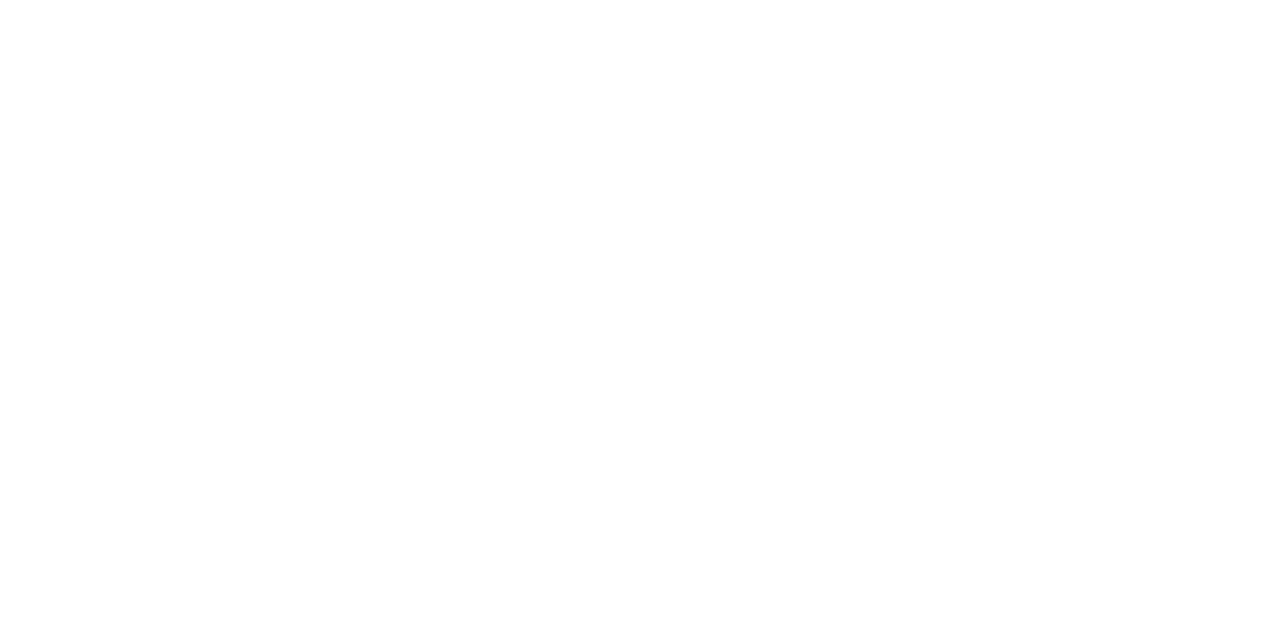
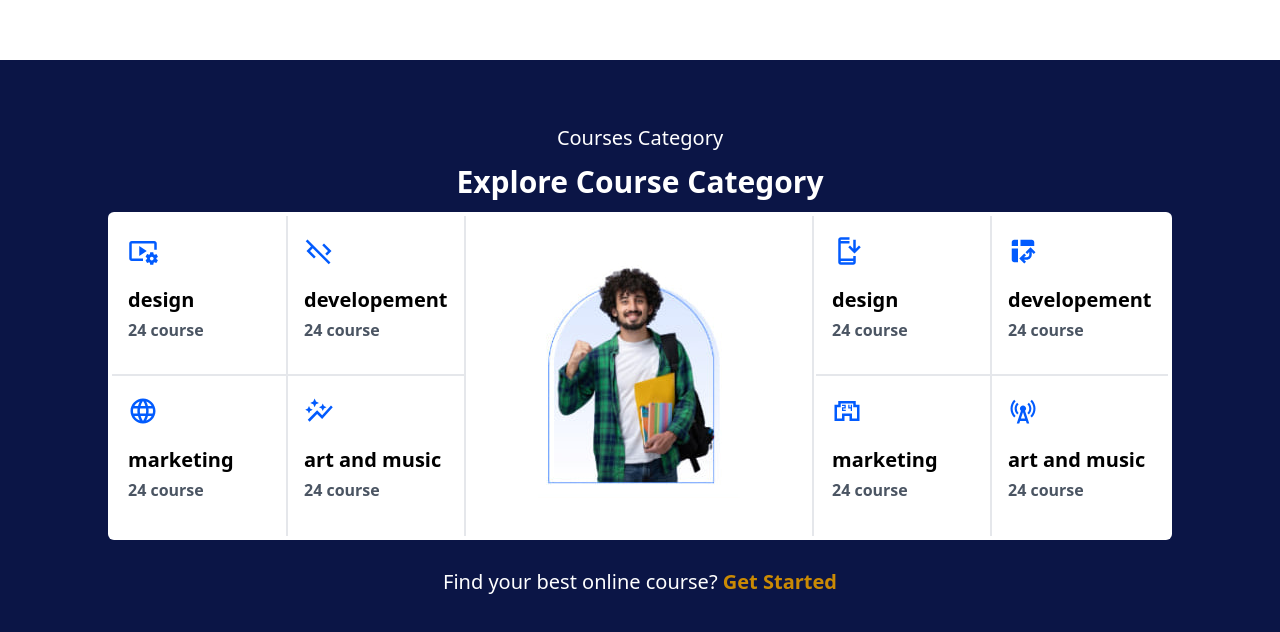
Before and after one commit to mihret1/abacus-courses, a React (Vite) app in the folder client/: page / in a window 1280 px wide. Shown: the part 1564-2196 px from the top of the page. Before the commit the page ends 2000 px from the top, so only its background shows below. Built offline with nearby package versions, Linux system fonts and the light colour scheme.

Commit message:
finish H three

```diff
--- a/client/src/pages/Home.jsx
+++ b/client/src/pages/Home.jsx
@@ -1,4 +1,4 @@
-import React from 'react'
+import React, { useState } from 'react'
  import p1 from '../assets/p1.jpg'
  import p2 from '../assets/p2.jpg'
  import FormatAlignJustifyIcon from '@mui/icons-material/FormatAlignJustify';
@@ -9,8 +9,31 @@
 import CardMembershipIcon from '@mui/icons-material/CardMembership';
 import VerifiedIcon from '@mui/icons-material/Verified';
 // import '../styles/home.css'
+import person1 from '../assets/person1.jpg'
+
+
+import VideoSettingsOutlinedIcon from '@mui/icons-material/VideoSettingsOutlined';
+import CodeOffOutlinedIcon from '@mui/icons-material/CodeOffOutlined';
+import LanguageOutlinedIcon from '@mui/icons-material/LanguageOutlined';
+import AutoGraphOutlinedIcon from '@mui/icons-material/AutoGraphOutlined';
+
+import InstallMobileOutlinedIcon from '@mui/icons-material/InstallMobileOutlined';
+import PivotTableChartOutlinedIcon from '@mui/icons-material/PivotTableChartOutlined';
+import LocalConvenienceStoreOutlinedIcon from '@mui/icons-material/LocalConvenienceStoreOutlined';
+import CellTowerOutlinedIcon from '@mui/icons-material/CellTowerOutlined';
 
 function Home() {
+  const [isHover1,setIsHoverd1]=useState(false)
+  const [isHover2,setIsHoverd2]=useState(false)
+  const [isHover3,setIsHoverd3]=useState(false)
+  const [isHover4,setIsHoverd4]=useState(false)
+
+  const [isHover5,setIsHoverd5]=useState(false)
+  const [isHover6,setIsHoverd6]=useState(false)
+  const [isHover7,setIsHoverd7]=useState(false)
+  const [isHover8,setIsHoverd8]=useState(false)
+
+
     const CardOne=(props)=>{
       return(
             <div className=' flex  flex-col items-center justify-center'>
@@ -19,9 +42,31 @@
                 <p1 className='text-center'>{props.desc} </p1>
             </div>
             )
-    }
+      }
+
+      const CardTwo=({title,desc,iconn,style,className,classNameTwo,hoverr,setHoverr})=>{
+       return(
+      <a href='/'  onMouseEnter={()=>(setHoverr(true))}
+      onMouseLeave={()=>(setHoverr(false))}>
+      <div
+
+      className={`flex flex-col h-40 w-44 pl-4 py-5 gap-5   hover:text-white ${className} `}
+      style={style}
+      // style={{ ...style, padding: '1rem', backgroundColor: 'lightblue' }}
+      >
+
+         {iconn}
+         <div className='flex flex-col gap-1'>
+           <p className='font-semibold text-xl'>{title}</p>
+           <p className={`font-semibold  ${classNameTwo}`}>{desc}</p>
+         </div>
+      </div>
+      </a>
+    )
+      }
+
   return (
-    <div className='h-[2000px] flex flex-col gap-40'>
+    <div className='h-[2000px] flex flex-col '>
              {/* section one */}
         <div className=''   style={{backgroundImage:`url(${p2})`,backgroundRepeat:'no-repeat',backgroundSize:'cover' }}>
            <Navbar />
@@ -56,11 +101,11 @@
 
               </div>
            </div>
-       </div>
+        </div>
 
 
             {/* section two */}
-       <div className='grid max-md:grid-cols-1 md:max-lg:grid-cols-2 lg:flex justify-between  py-2'>
+        <div className='mt-40 grid max-md:grid-cols-1 md:max-lg:grid-cols-2 lg:flex justify-between  py-2'>
             <img src={p1} className='w-[400px] max-xs:w-[350px] md:max-lg:w-[350px] lg:max-xl:w-[320px] h-[470px] pt-14'/>
             <div className=' flex flex-col w-[550px] max-xs:w-[350px] md:max-lg:w-[400px] lg:max-xl:w-[400px] max-sm:px-2'>
               <p className='text-xl text-[#1F788C] font-bold'>about Abacus</p>
@@ -78,7 +123,39 @@
 
             </div>
 
-       </div>
+        </div>
+
+          {/* section three */}
+        <div className='bg-[#0B1546] py-16 flex flex-col items-center gap-3'>
+                <p1 className='text-white text-xl'> Courses Category</p1>
+                <h1 className='text-white text-3xl font-semibold'>Explore Course Category</h1>
+
+                <div className='grid max-sm:grid-cols-1  sm:max-lg:grid-cols-2 lg:grid-cols-3 bg-white rounded-md p-1'>
+                  <div className='grid grid-cols-2'>
+                    <CardTwo setHoverr={setIsHoverd1}   classNameTwo={`${!isHover1 ? 'text-gray-600' :'text-white' }`}  className={`border-r-2 border-b-2 ${isHover1 ? 'bg-blue-600' :'bg-white' } `}  title='design' desc='24 course'  iconn={ <VideoSettingsOutlinedIcon sx={{ fontSize:30 ,  color: !isHover1? '#025BFE':'white', }}/> }/>
+                    <CardTwo  setHoverr={setIsHoverd2} classNameTwo={`${!isHover2 ? 'text-gray-600' :'text-white' }`}    className={`border-b-2 ${isHover2 ? 'bg-blue-600' :'bg-white' } `} title='developement' desc='24 course' iconn={ <CodeOffOutlinedIcon sx={{ fontSize:30,color: !isHover2? '#025BFE':'white', }}/> }/>
+                    <CardTwo setHoverr={setIsHoverd3}  classNameTwo={`${!isHover3 ? 'text-gray-600' :'text-white' }`}   className={`md:max-lg:border-b-2 border-r-2 ${isHover3 ? 'bg-blue-600' :'bg-white' }  `} title=' marketing' desc='24 course' iconn={ <LanguageOutlinedIcon sx={{ fontSize:30 ,color: !isHover3? '#025BFE':'white', }}/> }/>
+                    <CardTwo setHoverr={setIsHoverd4}  classNameTwo={`${!isHover4 ? 'text-gray-600' :'text-white' }`}  className={`md:max-lg:border-b-2 ${isHover4 ? 'bg-blue-600' :'bg-white' }  `} title='art and music' desc='24 course' iconn={ <AutoGraphOutlinedIcon sx={{ fontSize:30,color: !isHover4? '#025BFE':'white',  }}/> }/>
+
+                  </div>
+                  <div className='border-x-2 w-[350px] flex justify-center items-center ' >
+                    <img src={person1}/>
+                  </div>
+                  <div className='grid grid-cols-2'>
+                   <CardTwo setHoverr={setIsHoverd5}   classNameTwo={`${!isHover5 ? 'text-gray-600' :'text-white' }`}  className={`border-r-2 border-b-2 ${isHover5 ? 'bg-blue-600' :'bg-white' } `}  title='design' desc='24 course'  iconn={ <InstallMobileOutlinedIcon sx={{ fontSize:30 ,  color: !isHover5? '#025BFE':'white', }}/> }/>
+                    <CardTwo  setHoverr={setIsHoverd6} classNameTwo={`${!isHover6 ? 'text-gray-600' :'text-white' }`}    className={`border-b-2 md:max-lg:border-r-2 ${isHover6 ? 'bg-blue-600' :'bg-white' } `} title='developement' desc='24 course' iconn={ <PivotTableChartOutlinedIcon sx={{ fontSize:30,color: !isHover6? '#025BFE':'white', }}/> }/>
+                    <CardTwo setHoverr={setIsHoverd7}  classNameTwo={`${!isHover7 ? 'text-gray-600' :'text-white' }`}   className={`border-r-2 ${isHover7 ? 'bg-blue-600' :'bg-white' }  `} title=' marketing' desc='24 course' iconn={ < LocalConvenienceStoreOutlinedIcon sx={{ fontSize:30 ,color: !isHover7? '#025BFE':'white', }}/> }/>
+                    <CardTwo setHoverr={setIsHoverd8}  classNameTwo={`${!isHover8 ? 'text-gray-600' :'text-white' }`}  className={` ${isHover8 ? 'bg-blue-600' :'bg-white' } md:max-lg:border-r-2  `} title='art and music' desc='24 course' iconn={ <CellTowerOutlinedIcon sx={{ fontSize:30,color: !isHover8? '#025BFE':'white',  }}/> }/>
+
+                  </div>
+
+                </div>
+                <p className='text-white text-xl py-4'>Find your best online course? <span className='text-yellow-600 font-bold'> <a href='/'>Get Started</a></span> </p>
+        </div>
+
+
+
+
     </div>
 
   )
```
Also changed, not shown: client/src/assets/person1.jpg (added).
